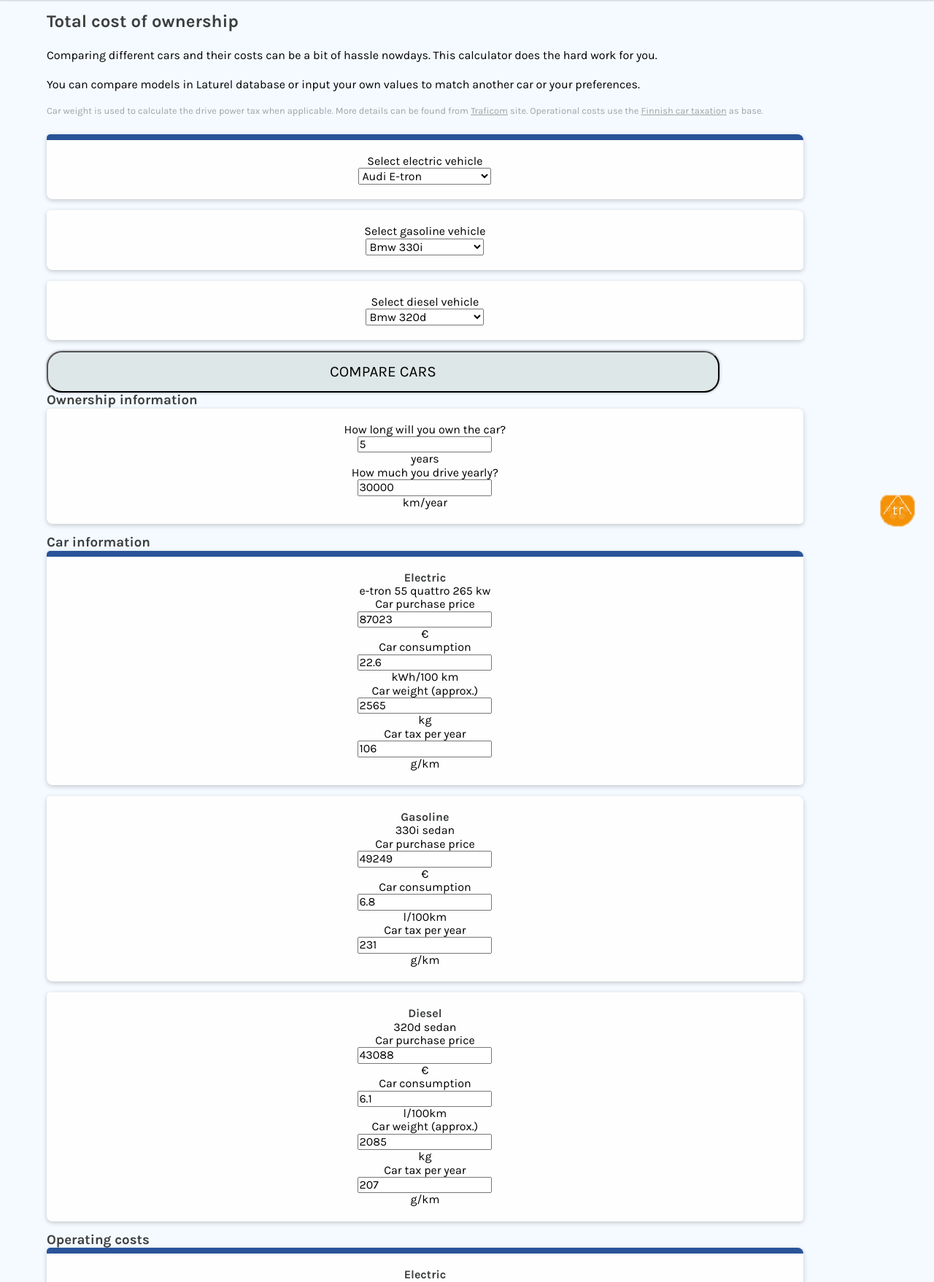
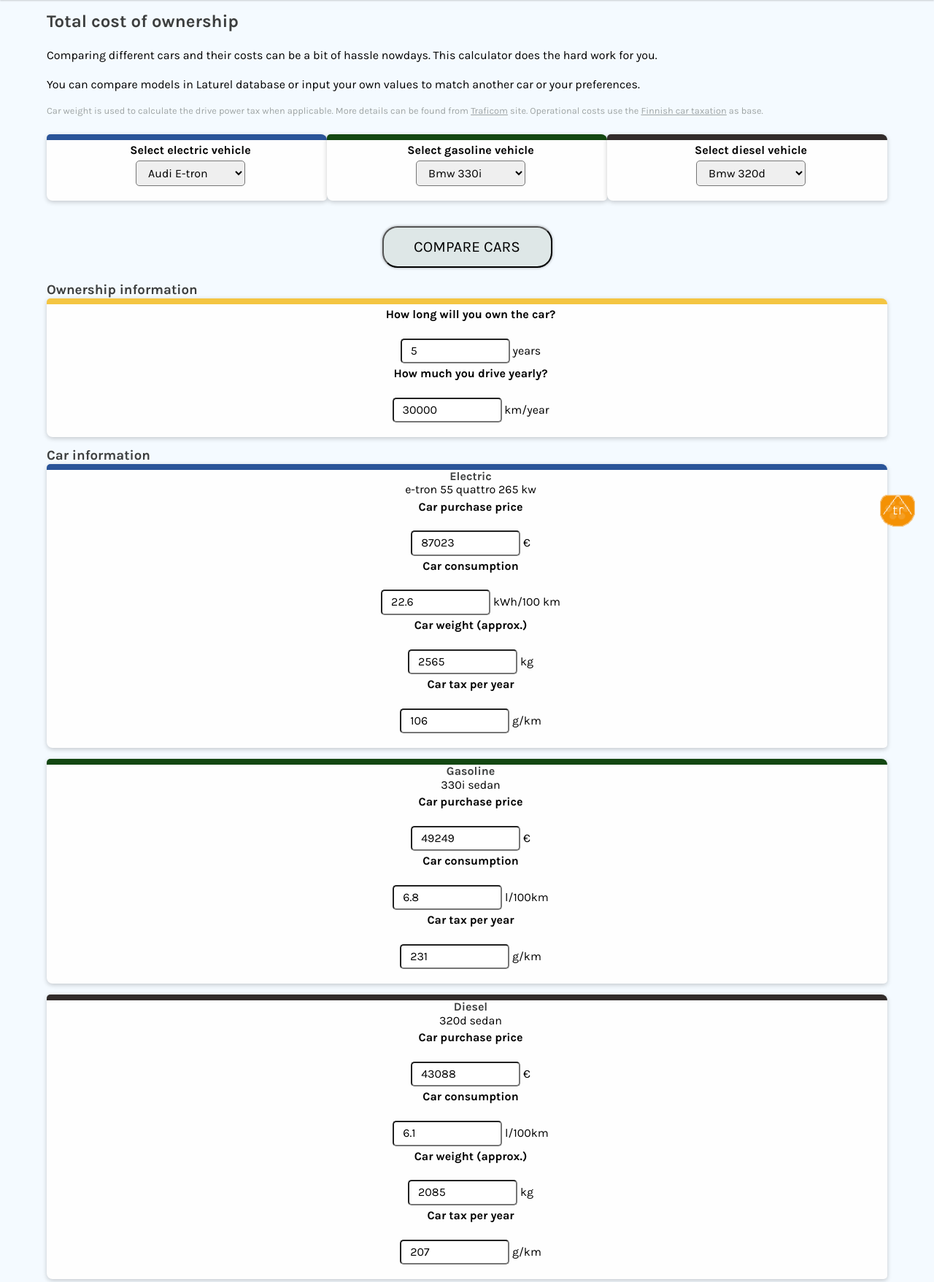
Before and after one commit to Zigelzi/laturel-web, a Flask app: page /cars in a window 1280 px wide. Shown: the part 70-1827 px from the top of the page at 73% size. Run offline with Flask 2, Linux system fonts and the light colour scheme; data comes from the database, SQL or seed files in the repository.

Commit message:
Added box borders and changed the input labels to span

```diff
--- a/laturel/static/css/styles2.css
+++ b/laturel/static/css/styles2.css
@@ -199,18 +199,50 @@
     flex-wrap: wrap;
 }
 
+.col {
+    flex: 1;
+}
+
 .form-box {
     background-color: #fefefe;
     border-radius: 5px 8px;
     box-shadow: 0 2px 6px 0 rgba(0, 0, 0, 0.2);
     margin-bottom: 15px;
     text-align: center;
-    padding: 20px;
-    width: 90%;
+    padding: 0 20px 20px 30px;;
 }
 
-.e-top {
-    border-top: 8px solid #2a5499;
+.form-box label {
+    font-weight: 700;
+    margin: 5px;
+    display: block;
+}
+
+.form-box input,
+.form-box select {
+    border-radius: 5px;
+    padding: 6px 12px;
+    max-width: 9.375em; /* 150px */
+}
+
+.inline-label {
+    display: inline-block;
+}
+
+.e-top{
+	border-top: 8px solid #2a5499;
+}
+
+.g-top{
+	border-top: 8px solid #134712;
+}
+
+.d-top{
+	border-top: 8px solid #322c2b;
+}
+
+.general-top{
+	border-top: 8px solid #f4c542;
 }
 
 .main-header {
@@ -246,9 +278,9 @@
     text-decoration: none;
     text-transform: uppercase;
     border-radius: 1em;
-    padding: 0.7em 0;
+    padding: 0.7em 2em;
+    max-width: 250px;
     background-color: #dee7e7;
-    width: 80%;
     align-self: center;
     box-shadow: 0 0 3px 1px rgba(50,50,50,0.3);
     transition: box-shadow .5s,
@@ -261,6 +293,14 @@
     box-shadow: 0 0 3px 1px rgba(50,50,50,0.7);
     background-color: #b8e7e7;
     transform: scale(1.1);
+}
+
+.btn-margin {
+    margin: 20px 0;
+}
+
+.btn-center {
+    margin: 0 auto;
 }
 
 .icon-ev {
--- a/laturel/templates/cars.html
+++ b/laturel/templates/cars.html
@@ -14,45 +14,29 @@
 	<div class="content">
 	<form action="{{ url_for('cars') }}" method="post">
 		<div class="flex-form-container">
-			<div class="form-box e-top">
-				<div>
+			<div class="form-box e-top col">
 					{{ car_form.ecar_model.label(class="form-control-label label-margin") }}
-					<br>
-
 					<div class="select-box">
 						{{ car_form.ecar_model(class="form-control") }}
 					</div>
 			</div>
-			</div>
-			<div class="form-box g-top">
-				<div>
+			<div class="form-box g-top col">
 				{{ car_form.gcar_model.label(class="form-control-label label-margin") }}
-					<br>
-
 				<div class="select-box">
 					{{ car_form.gcar_model(class="form-control") }}
 				</div>
 			</div>
-			</div>
-			<div class="form-box d-top">
-				<div>
+			<div class="form-box d-top col">
 				{{ car_form.dcar_model.label(class="form-control-label label-margin") }}
-					<br>
-
 				<div class="select-box">
 					{{ car_form.dcar_model(class="form-control") }}
 				</div>
 			</div>
 		</div>
-		</div>
 	</form>
 
-	<div class="row">
-		<div class="col-lg-12">
 	<div class="btn-margin">
-			{{ form.submit(class="btn btn-primary big-btn") }}
-			</div>
-		</div>
+	{{ form.submit(class="btn btn-center") }}
 	</div>
 
 	<form action="" method="">
@@ -68,17 +52,13 @@
 					<br>
 					<div class="input-group input-margins">
 					{{ form.owntime(class="form-control") }}
-					<div class="input-group-addon addon-width">
-							years
-						</div>
+					<span>years</span>
 					</div>
 					{{ form.drivekm.label(class="form-control-label label-margin") }}
 					<br>
 					<div class="input-group input-margins">
 						{{ form.drivekm(class="form-control") }}
-					<div class="input-group-addon addon-width">
-							km/year
-						</div>
+						<span>km/year</span>
 					</div>
 				</div>
 			</div>
@@ -108,25 +88,19 @@
 						<br>
 						<div class="input-group input-margins">
 						{{ form.ecar_price(class="form-control") }}
-							<div class="input-group-addon addon-width">
-								€
-							</div>
+							<span>€</span>
 						</div>
 						{{ form.ecar_consumption.label(class="form-control-label label-margin") }}
 						<br>
 						<div class="input-group input-margins">
 						{{ form.ecar_consumption(class="form-control") }}
-							<div class="input-group-addon addon-width">
-								kWh/100 km
-							</div>
+							<span>kWh/100 km</span>
 						</div>
 						{{ form.ecar_weight.label(class="form-control-label label-margin") }}
 						<br>
 						<div class="input-group input-margins">
 						{{ form.ecar_weight(class="form-control") }}
-							<div class="input-group-addon addon-width">
-								kg
-							</div>
+							<span>kg</span>
 						</div>
 						<!--
 						<div>
@@ -143,9 +117,7 @@
 						<br>
 						<div class="input-group input-margins">
 						{{ form.ecar_co2(class="form-control") }}
-							<div class="input-group-addon addon-width">
-								g/km
-							</div>
+							<span>g/km</span>
 						</div>
 						<!--
 						<div id="ecar-battery" class="input-margins">
@@ -169,17 +141,13 @@
 						<br>
 						<div class="input-group input-margins">
 						{{ form.gcar_price(class="form-control") }}
-							<div class="input-group-addon addon-width">
-								€
-							</div>
+							<span>€</span>
 						</div>
 						{{ form.gcar_consumption.label(class="form-control-label label-margin") }}
 						<br>
 						<div class="input-group input-margins">
 						{{ form.gcar_consumption(class="form-control") }}
-							<div class="input-group-addon addon-width">
-								l/100km
-							</div>
+							<span>l/100km</span>
 						</div>
 						<!--
 						<div>
@@ -193,9 +161,7 @@
 						<br>
 						<div class="input-group input-margins">
 						{{ form.gcar_co2(class="form-control") }}
-							<div class="input-group-addon addon-width">
-								g/km
-							</div>
+							<span>g/km</span>
 						</div>
 
 					</div>
@@ -217,25 +183,19 @@
 						<br>
 						<div class="input-group input-margins">
 						{{ form.dcar_price(class="form-control") }}
-							<div class="input-group-addon addon-width">
-								€
-							</div>
+							<span>€</span>
 						</div>
 						{{ form.dcar_consumption.label(class="form-control-label label-margin") }}
 						<br>
 						<div class="input-group input-margins">
 						{{ form.dcar_consumption(class="form-control") }}
-							<div class="input-group-addon addon-width">
-								l/100km
-							</div>
+							<span>l/100km</span>
 						</div>
 						{{ form.dcar_weight.label(class="form-control-label label-margin") }}
 						<br>
 						<div class="input-group input-margins">
 						{{ form.dcar_weight(class="form-control") }}
-							<div class="input-group-addon addon-width">
-								kg
-							</div>
+							<span>kg</span>
 						</div>
 						<!--
 						<div>
@@ -249,9 +209,7 @@
 						<br>
 						<div class="input-group input-margins">
 						{{ form.dcar_co2(class="form-control") }}
-							<div class="input-group-addon addon-width">
-								g/km
-							</div>
+							<span>g/km</span>
 						</div>
 
 					</div>
@@ -280,25 +238,19 @@
 					<br>
 					<div class="input-group input-margins">
 					{{ form.ecar_depr(class="form-control") }}
-						<div class="input-group-addon addon-width">
-							% / year
-						</div>
+						<span>% / year</span>
 					</div>
 					{{ form.ecar_eprice.label(class="form-control-label label-margin") }}
 					<br>
 					<div class="input-group input-margins">
 					{{ form.ecar_eprice(class="form-control") }}
-						<div class="input-group-addon addon-width">
-							€/kWh
-						</div>
+						<span>€/kWh</span>
 					</div>
 					{{ form.ecar_subsidy.label(class="form-control-label label-margin") }}
 					<br>
 					<div class="input-group input-margins">
 					{{ form.ecar_subsidy(class="form-control") }}
-						<div class="input-group-addon addon-width">
-							€
-						</div>
+						<span>€</span>
 					</div>
 					{{ form.ecar_charger.label(class="form-control-label label-margin") }}
 					<br>
@@ -324,17 +276,13 @@
 					<br>
 					<div class="input-group input-margins">
 					{{ form.gcar_depr(class="form-control") }}
-						<div class="input-group-addon addon-width">
-							% / year
-						</div>
+						<span>% / year</span>
 					</div>
 					{{ form.gcar_gprice.label(class="form-control-label label-margin") }}
 					<br>
 					<div class="input-group input-margins">
 					{{ form.gcar_gprice(class="form-control") }}
-						<div class="input-group-addon addon-width">
-							€/l
-						</div>
+						<span>€/l</span>
 					</div>
 				</div>
 			</div>
@@ -350,17 +298,13 @@
 					<br>
 					<div class="input-group input-margins">
 					{{ form.dcar_depr(class="form-control") }}
-						<div class="input-group-addon addon-width">
-							% / year
-						</div>
+						<span>% / year</span>
 					</div>
 					{{ form.dcar_dprice.label(class="form-control-label label-margin") }}
 					<br>
 					<div class="input-group input-margins">
 					{{ form.dcar_dprice(class="form-control") }}
-						<div class="input-group-addon addon-width">
-							€/l
-						</div>
+						<span>€/l</span>
 					</div>
 
 				</div>
```
Lines whose indentation alone changed are shown as unchanged.
